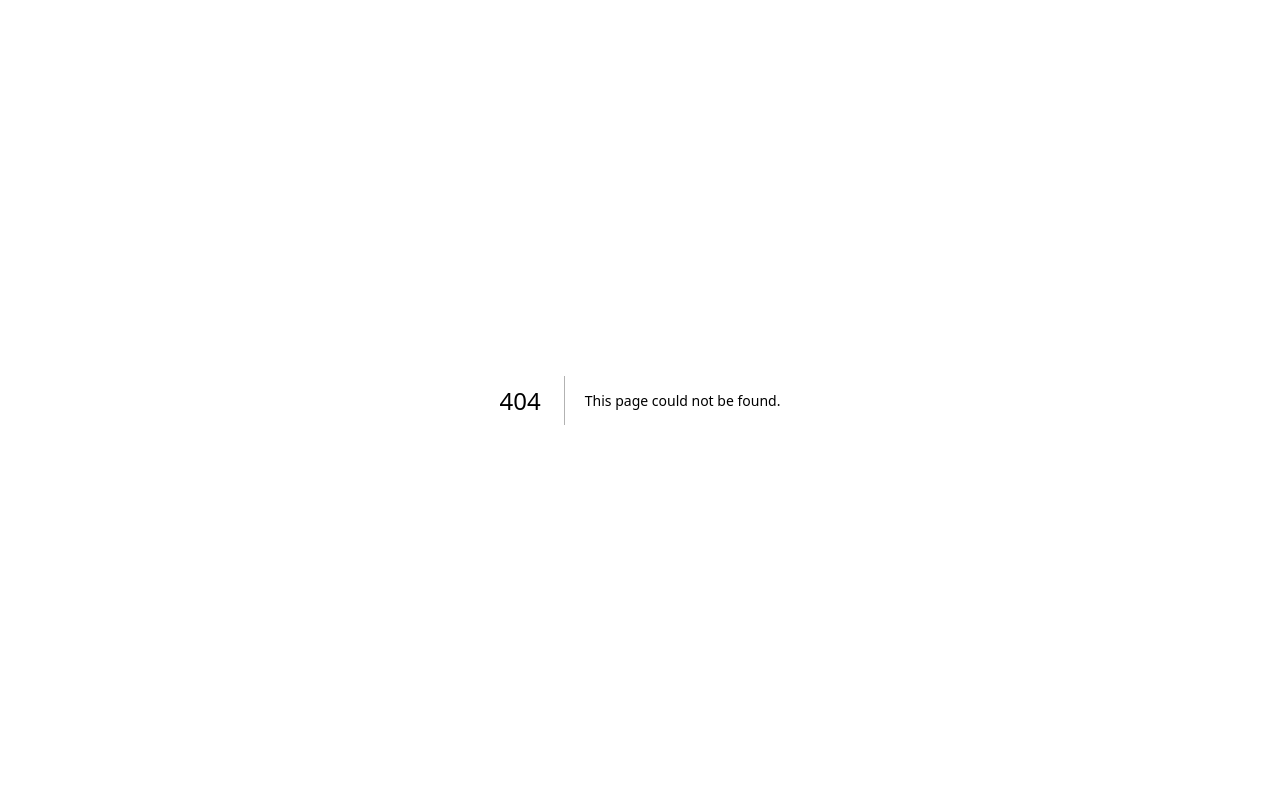
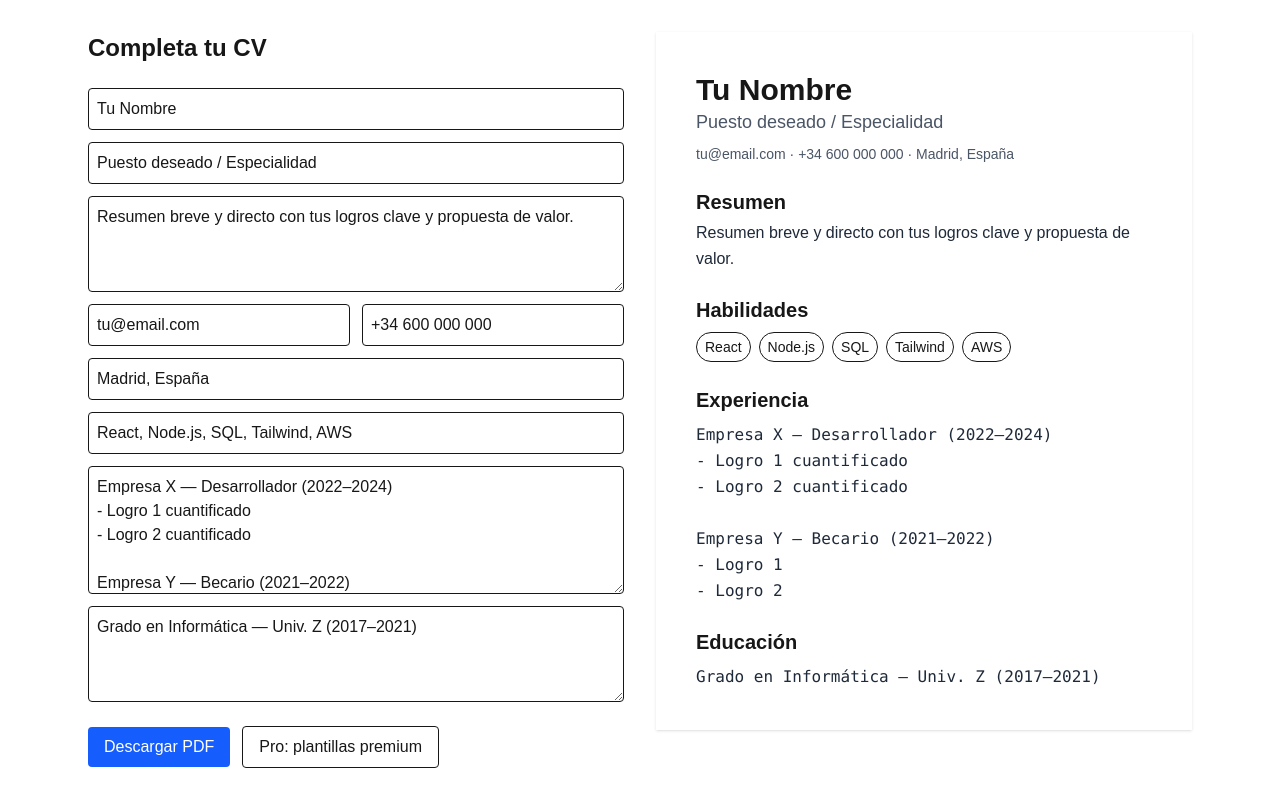
Before and after one commit to josebaduriz-glitch/cv-magic-ai, a Next.js app: page /app/new in a window 1280 px wide. Before the commit this address had no page. Built offline with nearby package versions, Linux system fonts and the light colour scheme.

Commit message:
fix(auth): use createRouteHandlerClient with cookies() wrapper

```diff
--- /dev/null
+++ b/src/app/app/new/page.tsx
@@ -0,0 +1,98 @@
+'use client';
+
+import { useMemo, useRef, useState } from 'react';
+
+export default function NewCVPage() {
+  const [name, setName] = useState('Tu Nombre');
+  const [title, setTitle] = useState('Puesto deseado / Especialidad');
+  const [summary, setSummary] = useState('Resumen breve y directo con tus logros clave y propuesta de valor.');
+  const [email, setEmail] = useState('tu@email.com');
+  const [phone, setPhone] = useState('+34 600 000 000');
+  const [location, setLocation] = useState('Madrid, España');
+  const [skills, setSkills] = useState('React, Node.js, SQL, Tailwind, AWS');
+  const [experience, setExperience] = useState(`Empresa X — Desarrollador (2022–2024)
+- Logro 1 cuantificado
+- Logro 2 cuantificado
+
+Empresa Y — Becario (2021–2022)
+- Logro 1
+- Logro 2`);
+  const [education, setEducation] = useState(`Grado en Informática — Univ. Z (2017–2021)`);
+  const printRef = useRef<HTMLDivElement>(null);
+
+  const skillsArr = useMemo(
+    () => skills.split(',').map(s => s.trim()).filter(Boolean),
+    [skills]
+  );
+
+  const handleDownload = () => {
+    // versión simple: usa imprimir a PDF del navegador
+    window.print();
+  };
+
+  return (
+    <div className="min-h-screen bg-white">
+      <div className="mx-auto grid max-w-6xl grid-cols-1 gap-8 px-6 py-8 lg:grid-cols-2">
+        {/* FORM */}
+        <section className="space-y-6">
+          <h1 className="text-2xl font-semibold">Completa tu CV</h1>
+          <div className="grid grid-cols-2 gap-3">
+            <input className="col-span-2 rounded border p-2" value={name} onChange={e=>setName(e.target.value)} placeholder="Nombre completo" />
+            <input className="col-span-2 rounded border p-2" value={title} onChange={e=>setTitle(e.target.value)} placeholder="Título profesional" />
+            <textarea className="col-span-2 h-24 rounded border p-2" value={summary} onChange={e=>setSummary(e.target.value)} placeholder="Resumen" />
+            <input className="rounded border p-2" value={email} onChange={e=>setEmail(e.target.value)} placeholder="Email" />
+            <input className="rounded border p-2" value={phone} onChange={e=>setPhone(e.target.value)} placeholder="Teléfono" />
+            <input className="col-span-2 rounded border p-2" value={location} onChange={e=>setLocation(e.target.value)} placeholder="Ubicación" />
+            <input className="col-span-2 rounded border p-2" value={skills} onChange={e=>setSkills(e.target.value)} placeholder="Habilidades (separadas por comas)" />
+            <textarea className="col-span-2 h-32 rounded border p-2" value={experience} onChange={e=>setExperience(e.target.value)} placeholder="Experiencia (viñetas)" />
+            <textarea className="col-span-2 h-24 rounded border p-2" value={education} onChange={e=>setEducation(e.target.value)} placeholder="Educación" />
+          </div>
+
+          <div className="flex items-center gap-3">
+            <button onClick={handleDownload} className="rounded bg-blue-600 px-4 py-2 text-white">
+              Descargar PDF
+            </button>
+            <a href="/pricing" className="rounded border px-4 py-2">
+              Pro: plantillas premium
+            </a>
+          </div>
+        </section>
+
+        {/* PREVIEW / PRINT */}
+        <section className="lg:sticky lg:top-6">
+          <div ref={printRef} className="resume A4 mx-auto w-[210mm] max-w-full bg-white p-10 shadow print:shadow-none">
+            <h1 className="text-3xl font-bold">{name}</h1>
+            <p className="text-lg text-gray-600">{title}</p>
+            <div className="mt-2 text-sm text-gray-600">{email} · {phone} · {location}</div>
+
+            <h2 className="mt-6 text-xl font-semibold">Resumen</h2>
+            <p className="mt-1 leading-relaxed text-gray-800">{summary}</p>
+
+            <h2 className="mt-6 text-xl font-semibold">Habilidades</h2>
+            <ul className="mt-2 flex flex-wrap gap-2">
+              {skillsArr.map((s, i) => (
+                <li key={i} className="rounded-full border px-2 py-1 text-sm">{s}</li>
+              ))}
+            </ul>
+
+            <h2 className="mt-6 text-xl font-semibold">Experiencia</h2>
+            <pre className="mt-2 whitespace-pre-wrap leading-relaxed text-gray-800">{experience}</pre>
+
+            <h2 className="mt-6 text-xl font-semibold">Educación</h2>
+            <pre className="mt-2 whitespace-pre-wrap leading-relaxed text-gray-800">{education}</pre>
+          </div>
+        </section>
+      </div>
+
+      {/* estilos de impresión */}
+      <style jsx global>{`
+        @media print {
+          @page { size: A4; margin: 12mm; }
+          body { background: white !important; }
+          .resume { box-shadow: none !important; }
+          nav, .no-print { display:none !important; }
+        }
+      `}</style>
+    </div>
+  );
+}
--- a/src/app/page.tsx
+++ b/src/app/page.tsx
@@ -1,7 +1,22 @@
 "use client";
 import React from "react";
 import { motion } from "framer-motion";
-import { Sparkles, CheckCircle2, FileText, ShieldCheck, Zap, Globe, ArrowRight, Stars, Wand2, LayoutGrid, Languages } from "lucide-react";
+import {
+  Sparkles,
+  CheckCircle2,
+  FileText,
+  ShieldCheck,
+  Zap,
+  Globe,
+  ArrowRight,
+  Stars,
+  Wand2,
+  LayoutGrid,
+  Languages,
+} from "lucide-react";
+
+// Stripe Payment Link (configúralo en Vercel como NEXT_PUBLIC_STRIPE_LINK)
+const STRIPE_LINK = process.env.NEXT_PUBLIC_STRIPE_LINK || "#";
 
 export default function Page() {
   return (
@@ -9,7 +24,7 @@ export default function Page() {
       {/* Navbar */}
       <header className="sticky top-0 z-50 bg-white/70 backdrop-blur border-b border-slate-200">
         <div className="max-w-6xl mx-auto px-4 py-3 flex items-center justify-between">
-          <a href="#" className="flex items-center gap-2 font-semibold text-lg">
+          <a href="/" className="flex items-center gap-2 font-semibold text-lg">
             <Sparkles className="w-5 h-5" />
             CVMagic <span className="text-amber-500">AI</span>
           </a>
@@ -20,8 +35,18 @@ export default function Page() {
             <a href="#faq" className="hover:opacity-80">FAQ</a>
           </nav>
           <div className="flex items-center gap-2">
-            <a href="#demo" className="hidden sm:inline-flex items-center gap-2 px-4 py-2 rounded-2xl border bg-white hover:shadow">Probar demo</a>
-            <a href="#pricing" className="inline-flex items-center gap-2 px-4 py-2 rounded-2xl bg-black text-white hover:opacity-90">Empieza gratis <ArrowRight className="w-4 h-4"/></a>
+            <a
+              href="/app/new"
+              className="hidden sm:inline-flex items-center gap-2 px-4 py-2 rounded-2xl border bg-white hover:shadow"
+            >
+              Probar demo
+            </a>
+            <a
+              href="/login"
+              className="inline-flex items-center gap-2 px-4 py-2 rounded-2xl bg-black text-white hover:opacity-90"
+            >
+              Entrar <ArrowRight className="w-4 h-4" />
+            </a>
           </div>
         </div>
       </header>
@@ -29,18 +54,29 @@ export default function Page() {
       {/* Hero */}
       <section className="max-w-6xl mx-auto px-4 pt-16 pb-10 grid md:grid-cols-2 gap-10 items-center">
         <div>
-          <motion.h1 initial={{opacity:0,y:8}} animate={{opacity:1,y:0}} transition={{duration:0.4}} className="text-4xl md:text-5xl font-bold tracking-tight">
+          <motion.h1
+            initial={{ opacity: 0, y: 8 }}
+            animate={{ opacity: 1, y: 0 }}
+            transition={{ duration: 0.4 }}
+            className="text-4xl md:text-5xl font-bold tracking-tight"
+          >
             Crea <span className="underline decoration-amber-400 decoration-4 underline-offset-4">CVs y Cartas</span> con IA en segundos
           </motion.h1>
-          <p className="mt-4 text-lg text-slate-600">Resultados profesionales, listos para ATS, en español o inglés. Ahorra horas de edición y postula con confianza.</p>
+          <p className="mt-4 text-lg text-slate-600">
+            Resultados profesionales, listos para ATS, en español o inglés. Ahorra horas de edición y postula con confianza.
+          </p>
           <ul className="mt-6 space-y-2 text-slate-700">
             <li className="flex gap-2 items-start"><CheckCircle2 className="w-5 h-5 mt-0.5"/> Adaptación al puesto y sector</li>
             <li className="flex gap-2 items-start"><CheckCircle2 className="w-5 h-5 mt-0.5"/> Exporta a PDF y DOCX</li>
             <li className="flex gap-2 items-start"><CheckCircle2 className="w-5 h-5 mt-0.5"/> Plantillas optimizadas por ATS</li>
           </ul>
           <div className="mt-6 flex gap-3">
-            <a href="#demo" className="inline-flex items-center gap-2 px-5 py-3 rounded-2xl bg-black text-white hover:opacity-90">Probar gratis</a>
-            <a href="#pricing" className="inline-flex items-center gap-2 px-5 py-3 rounded-2xl border bg-white hover:shadow">Ver planes</a>
+            <a href="/app/new" className="inline-flex items-center gap-2 px-5 py-3 rounded-2xl bg-blue-600 text-white hover:opacity-90">
+              Crear CV gratis
+            </a>
+            <a href="/pricing" className="inline-flex items-center gap-2 px-5 py-3 rounded-2xl border bg-white hover:shadow">
+              Ver planes
+            </a>
           </div>
           <p className="mt-3 text-xs text-slate-500">*Sin tarjeta en el plan gratuito</p>
         </div>
@@ -70,7 +106,7 @@ export default function Page() {
       <section className="max-w-6xl mx-auto px-4 pb-2">
         <div className="text-center text-sm text-slate-500">Compatible con sistemas ATS populares</div>
         <div className="mt-3 grid grid-cols-2 sm:grid-cols-4 gap-3 opacity-70">
-          {["Greenhouse","Lever","Workday","SAP SuccessFactors"].map((l) => (
+          {["Greenhouse", "Lever", "Workday", "SAP SuccessFactors"].map((l) => (
             <div key={l} className="rounded-xl border p-3 text-center">{l}</div>
           ))}
         </div>
@@ -118,12 +154,12 @@ export default function Page() {
           <div className="flex flex-col md:flex-row md:items-center md:justify-between gap-3">
             <div>
               <h3 className="text-xl font-semibold">Demo interactiva</h3>
-              <p className="text-slate-600">Este bloque se integra con tu componente real o un iframe de tu app /dashboard.</p>
+              <p className="text-slate-600">Este bloque se integra con tu generador real.</p>
             </div>
-            <a href="#" className="inline-flex items-center gap-2 px-5 py-3 rounded-2xl bg-black text-white">Abrir demo</a>
+            <a href="/app/new" className="inline-flex items-center gap-2 px-5 py-3 rounded-2xl bg-black text-white">Abrir demo</a>
           </div>
           <div className="mt-5 h-64 rounded-xl border bg-slate-50 grid place-items-center text-slate-500">
-            <span>Área de demo (embed)</span>
+            <span>Área de demo (preview)</span>
           </div>
         </div>
       </section>
@@ -132,9 +168,30 @@ export default function Page() {
       <section id="pricing" className="max-w-6xl mx-auto px-4 py-12">
         <h2 className="text-2xl font-bold">Planes sencillos</h2>
         <div className="mt-6 grid md:grid-cols-3 gap-6">
-          <PricingCard name="Gratis" price="0€" cta="Empezar" highlight={false} items={["1 documento de prueba","Copia al portapapeles","Sin tarjeta"]}/>
-          <PricingCard name="Básico" price="5€/mes" cta="Suscribirme" highlight items={["Ilimitado","Exportar PDF/DOCX","2 idiomas"]}/>
-          <PricingCard name="Pro" price="10€/mes" cta="Elegir Pro" highlight={false} items={["Plantillas premium","Historial y guardado","Soporte prioritario"]}/>
+          <PricingCard
+            name="Gratis"
+            price="0€"
+            cta="Empezar"
+            href="/app/new"
+            highlight={false}
+            items={["1 documento de prueba", "Copia al portapapeles", "Sin tarjeta"]}
+          />
+          <PricingCard
+            name="Básico"
+            price="5€/mes"
+            cta="Suscribirme"
+            href={STRIPE_LINK}
+            highlight
+            items={["Ilimitado", "Exportar PDF/DOCX", "2 idiomas"]}
+          />
+          <PricingCard
+            name="Pro"
+            price="10€/mes"
+            cta="Elegir Pro"
+            href={STRIPE_LINK}
+            highlight={false}
+            items={["Plantillas premium", "Historial y guardado", "Soporte prioritario"]}
+          />
         </div>
       </section>
 
@@ -144,10 +201,10 @@ export default function Page() {
           <h2 className="text-2xl font-bold">Lo que dicen nuestros usuarios</h2>
           <div className="mt-6 grid md:grid-cols-3 gap-6">
             {[
-              {name:'Lucía', text:'Conseguí entrevistas en 1 semana. El CV quedó increíble.'},
-              {name:'Javier', text:'Ahorra muchísimo tiempo. La carta sale lista para enviar.'},
-              {name:'Elena', text:'Me encantó poder cambiar el tono y el idioma al instante.'},
-            ].map((t, i)=> (
+              { name: "Lucía", text: "Conseguí entrevistas en 1 semana. El CV quedó increíble." },
+              { name: "Javier", text: "Ahorra muchísimo tiempo. La carta sale lista para enviar." },
+              { name: "Elena", text: "Me encantó poder cambiar el tono y el idioma al instante." },
+            ].map((t, i) => (
               <div key={i} className="rounded-2xl border p-5 bg-white shadow-sm">
                 <div className="font-semibold">{t.name}</div>
                 <p className="text-slate-600 mt-1">“{t.text}”</p>
@@ -161,21 +218,34 @@ export default function Page() {
       <section id="faq" className="max-w-6xl mx-auto px-4 pb-16">
         <h2 className="text-2xl font-bold">Preguntas frecuentes</h2>
         <div className="mt-6 grid md:grid-cols-2 gap-6">
-          <FAQ q="¿Necesito tarjeta para probar?" a="No. El plan gratuito permite generar un documento de muestra."/>
-          <FAQ q="¿Puedo editar el resultado?" a="Sí. Puedes copiar/pegar o exportar y editar libremente."/>
-          <FAQ q="¿Qué idiomas admite?" a="De salida: español e inglés."/>
-          <FAQ q="¿Cómo funciona el pago?" a="Suscripciones seguras con Stripe; cancela cuando quieras."/>
+          <FAQ q="¿Necesito tarjeta para probar?" a="No. El plan gratuito permite generar un documento de muestra." />
+          <FAQ q="¿Puedo editar el resultado?" a="Sí. Puedes copiar/pegar o exportar y editar libremente." />
+          <FAQ q="¿Qué idiomas admite?" a="De salida: español e inglés." />
+          <FAQ q="¿Cómo funciona el pago?" a="Suscripciones seguras con Stripe; cancela cuando quieras." />
         </div>
-        <footer className="mt-10 text-center text-sm text-slate-500">© {new Date().getFullYear()} CVMagic AI</footer>
+        <footer className="mt-10 text-center text-sm text-slate-500">
+          © {new Date().getFullYear()} CVMagic AI
+        </footer>
       </section>
     </div>
   );
 }
 
-function Feature({ icon, title, children }: { icon: React.ReactNode; title: string; children: React.ReactNode }) {
+function Feature({
+  icon,
+  title,
+  children,
+}: {
+  icon: React.ReactNode;
+  title: string;
+  children: React.ReactNode;
+}) {
   return (
     <div className="rounded-2xl border shadow-sm p-6 bg-white">
-      <div className="flex items-center gap-2 font-semibold"><span className="text-amber-500">{icon}</span>{title}</div>
+      <div className="flex items-center gap-2 font-semibold">
+        <span className="text-amber-500">{icon}</span>
+        {title}
+      </div>
       <p className="mt-2 text-slate-600">{children}</p>
     </div>
   );
@@ -191,19 +261,53 @@ function Step({ n, title, children }: { n: string; title: string; children: Reac
   );
 }
 
-function PricingCard({ name, price, items, cta, highlight }: { name: string; price: string; items: string[]; cta: string; highlight?: boolean }) {
+function PricingCard({
+  name,
+  price,
+  items,
+  cta,
+  href,
+  highlight,
+}: {
+  name: string;
+  price: string;
+  items: string[];
+  cta: string;
+  href: string;
+  highlight?: boolean;
+}) {
+  const isExternal = href.startsWith("http");
   return (
-    <div className={`rounded-2xl border shadow-sm p-6 bg-white ${highlight ? 'ring-2 ring-amber-400' : ''}`}>
+    <div className={`rounded-2xl border shadow-sm p-6 bg-white ${highlight ? "ring-2 ring-amber-400" : ""}`}>
       <div className="flex items-center justify-between">
         <h3 className="font-semibold text-lg">{name}</h3>
       </div>
       <div className="text-3xl font-bold mt-2">{price}</div>
       <ul className="mt-4 space-y-2 text-slate-700">
         {items.map((f, i) => (
-          <li key={i} className="flex items-start gap-2"><CheckCircle2 className="w-5 h-5 mt-0.5"/>{f}</li>
+          <li key={i} className="flex items-start gap-2">
+            <CheckCircle2 className="w-5 h-5 mt-0.5" />
+            {f}
+          </li>
         ))}
       </ul>
-      <button className="mt-5 w-full rounded-2xl bg-black text-white py-3">{cta}</button>
+      {isExternal ? (
+        <a
+          href={href}
+          target="_blank"
+          rel="noreferrer"
+          className="mt-5 block w-full rounded-2xl bg-black text-white py-3 text-center"
+        >
+          {cta}
+        </a>
+      ) : (
+        <a
+          href={href}
+          className="mt-5 block w-full rounded-2xl bg-black text-white py-3 text-center"
+        >
+          {cta}
+        </a>
+      )}
     </div>
   );
 }
--- /dev/null
+++ b/src/app/pricing/page.tsx
@@ -0,0 +1,31 @@
+export const dynamic = 'force-static';
+
+const STRIPE_LINK = process.env.NEXT_PUBLIC_STRIPE_LINK || '#';
+
+export default function PricingPage() {
+  return (
+    <main className="mx-auto max-w-4xl px-6 py-12">
+      <h1 className="text-3xl font-bold">Precios</h1>
+      <p className="mt-2 text-gray-600">Empieza gratis. Pasa a Pro cuando quieras.</p>
+
+      <div className="mt-8 grid gap-6 md:grid-cols-2">
+        <div className="rounded-2xl border p-6">
+          <h2 className="text-xl font-semibold">Gratis</h2>
+          <p className="mt-1 text-gray-600">1 plantilla · Descarga PDF</p>
+          <p className="mt-6 text-3xl font-bold">0€</p>
+          <a href="/app/new" className="mt-6 inline-block rounded border px-4 py-2">Empezar</a>
+        </div>
+
+        <div className="rounded-2xl border p-6">
+          <h2 className="text-xl font-semibold">Pro</h2>
+          <p className="mt-1 text-gray-600">Plantillas premium + IA ampliada</p>
+          <p className="mt-6 text-3xl font-bold">7,99€<span className="text-base font-normal"> / mes</span></p>
+          <a href={STRIPE_LINK} target="_blank" className="mt-6 inline-block rounded bg-black px-4 py-2 text-white">
+            Pagar con Stripe
+          </a>
+          <p className="mt-2 text-xs text-gray-500">Pago seguro. Sin complicaciones.</p>
+        </div>
+      </div>
+    </main>
+  );
+}
```
